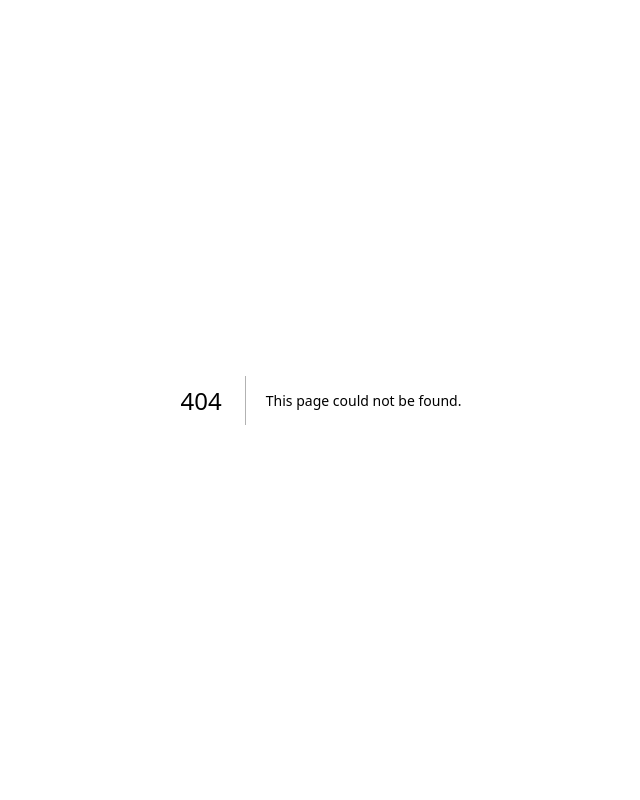
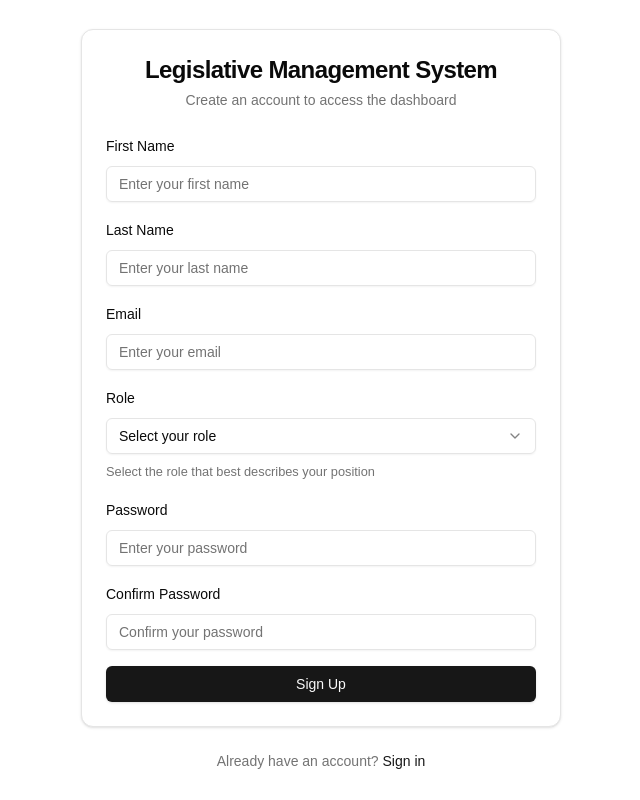
Before and after one commit to laurentcodes/lms, a Next.js app: page /sign-up in a window 1280 px wide. Before the commit this address had no page. Shown: the whole page, without its empty margins (319-959 px from the left). Built offline with nearby package versions, Linux system fonts and the light colour scheme.

Commit message:
feat: add sign up page, add create bill functionality mock

```diff
--- a/app/page.tsx
+++ b/app/(auth)/page.tsx
@@ -1,4 +1,6 @@
 'use client';
+
+import Link from 'next/link';
 
 // form
 import { zodResolver } from '@hookform/resolvers/zod';
@@ -27,7 +29,7 @@ import { Button } from '@/components/ui/button';
 import { Input } from '@/components/ui/input';
 
 // store
-import { authStore } from './store';
+import { authStore } from '../store';
 
 const signInSchema = z.object({
 	email: z
@@ -57,12 +59,13 @@ export default function SignIn() {
 	};
 
 	return (
-		<main className='container max-w-lg mx-auto min-h-screen flex items-center justify-center p-4'>
+		<main className='container max-w-lg mx-auto min-h-screen flex flex-col items-center justify-center p-4 space-y-6'>
 			<Card className='w-full'>
 				<CardHeader className='space-y-1'>
 					<CardTitle className='text-2xl text-center'>
 						Legislative Management System
 					</CardTitle>
+
 					<CardDescription className='text-center'>
 						Sign in to access the dashboard
 					</CardDescription>
@@ -114,6 +117,16 @@ export default function SignIn() {
 					</Form>
 				</CardContent>
 			</Card>
+
+			<div className='text-center text-sm text-muted-foreground'>
+				Don't have an account?{' '}
+				<Link
+					href='/sign-up'
+					className='text-primary font-medium hover:underline'
+				>
+					Create an account
+				</Link>
+			</div>
 		</main>
 	);
 }
--- /dev/null
+++ b/app/(auth)/sign-up/page.tsx
@@ -0,0 +1,249 @@
+'use client';
+
+import Link from 'next/link';
+
+// form
+import { zodResolver } from '@hookform/resolvers/zod';
+import { useForm } from 'react-hook-form';
+import * as z from 'zod';
+
+// components
+import {
+	Card,
+	CardContent,
+	CardDescription,
+	CardHeader,
+	CardTitle,
+} from '@/components/ui/card';
+
+import {
+	Form,
+	FormControl,
+	FormDescription,
+	FormField,
+	FormItem,
+	FormLabel,
+	FormMessage,
+} from '@/components/ui/form';
+
+import {
+	Select,
+	SelectContent,
+	SelectItem,
+	SelectTrigger,
+	SelectValue,
+} from '@/components/ui/select';
+
+import { Button } from '@/components/ui/button';
+import { Input } from '@/components/ui/input';
+
+// store
+import { authStore } from '@/app/store';
+
+const AVAILABLE_ROLES = [
+	'Legislator',
+	'Committee Member',
+	'Staff Member',
+	// 'Administrator',
+	// 'Legal Advisor',
+	// 'Policy Analyst',
+	// 'Research Assistant',
+] as const;
+
+export default function SignUp() {
+	const { register } = authStore();
+
+	const signUpSchema = z
+		.object({
+			firstName: z.string().min(1, 'First name is required'),
+			lastName: z.string().min(1, 'Last name is required'),
+			email: z
+				.string()
+				.min(1, 'Email is required')
+				.email('Please enter a valid email'),
+			role: z.enum(AVAILABLE_ROLES, {
+				required_error: 'Please select your role',
+				invalid_type_error: 'Please select a valid role',
+			}),
+			password: z.string().min(6, 'Password must be at least 6 characters'),
+			passwordConfirm: z
+				.string()
+				.min(6, 'Password confirmation must be at least 6 characters'),
+		})
+		.refine((data) => data.password === data.passwordConfirm, {
+			message: "Passwords don't match",
+			path: ['passwordConfirm'],
+		});
+
+	const defaultValues = {
+		firstName: '',
+		lastName: '',
+		email: '',
+		role: undefined,
+		password: '',
+		passwordConfirm: '',
+	};
+
+	const methods = useForm<z.infer<typeof signUpSchema>>({
+		resolver: zodResolver(signUpSchema),
+		defaultValues,
+	});
+
+	const { handleSubmit, control } = methods;
+
+	const onSubmit = (values: z.infer<typeof signUpSchema>) => {
+		const user = {
+			id: 1,
+			name: `${values.firstName} ${values.lastName}`,
+			email: values.email,
+			role: values.role,
+		};
+		register(user);
+	};
+
+	return (
+		<main className='container max-w-lg mx-auto min-h-screen flex flex-col items-center justify-center p-4 space-y-6'>
+			<Card className='w-full'>
+				<CardHeader className='space-y-1'>
+					<CardTitle className='text-2xl text-center'>
+						Legislative Management System
+					</CardTitle>
+
+					<CardDescription className='text-center'>
+						Create an account to access the dashboard
+					</CardDescription>
+				</CardHeader>
+
+				<CardContent>
+					<Form {...methods}>
+						<form onSubmit={handleSubmit(onSubmit)} className='space-y-4'>
+							<FormField
+								control={control}
+								name='firstName'
+								render={({ field }) => (
+									<FormItem>
+										<FormLabel>First Name</FormLabel>
+										<FormControl>
+											<Input placeholder='Enter your first name' {...field} />
+										</FormControl>
+										<FormMessage />
+									</FormItem>
+								)}
+							/>
+
+							<FormField
+								control={control}
+								name='lastName'
+								render={({ field }) => (
+									<FormItem>
+										<FormLabel>Last Name</FormLabel>
+										<FormControl>
+											<Input placeholder='Enter your last name' {...field} />
+										</FormControl>
+										<FormMessage />
+									</FormItem>
+								)}
+							/>
+
+							<FormField
+								control={control}
+								name='email'
+								render={({ field }) => (
+									<FormItem>
+										<FormLabel>Email</FormLabel>
+										<FormControl>
+											<Input
+												type='email'
+												placeholder='Enter your email'
+												{...field}
+											/>
+										</FormControl>
+										<FormMessage />
+									</FormItem>
+								)}
+							/>
+
+							<FormField
+								control={control}
+								name='role'
+								render={({ field }) => (
+									<FormItem>
+										<FormLabel>Role</FormLabel>
+										<Select
+											onValueChange={field.onChange}
+											defaultValue={field.value}
+										>
+											<FormControl>
+												<SelectTrigger>
+													<SelectValue placeholder='Select your role' />
+												</SelectTrigger>
+											</FormControl>
+											<SelectContent>
+												{AVAILABLE_ROLES.map((role) => (
+													<SelectItem key={role} value={role}>
+														{role}
+													</SelectItem>
+												))}
+											</SelectContent>
+										</Select>
+										<FormDescription>
+											Select the role that best describes your position
+										</FormDescription>
+										<FormMessage className='font-medium' />
+									</FormItem>
+								)}
+							/>
+
+							<FormField
+								control={control}
+								name='password'
+								render={({ field }) => (
+									<FormItem>
+										<FormLabel>Password</FormLabel>
+										<FormControl>
+											<Input
+												type='password'
+												placeholder='Enter your password'
+												{...field}
+											/>
+										</FormControl>
+										<FormMessage />
+									</FormItem>
+								)}
+							/>
+
+							<FormField
+								control={control}
+								name='passwordConfirm'
+								render={({ field }) => (
+									<FormItem>
+										<FormLabel>Confirm Password</FormLabel>
+										<FormControl>
+											<Input
+												type='password'
+												placeholder='Confirm your password'
+												{...field}
+											/>
+										</FormControl>
+										<FormMessage />
+									</FormItem>
+								)}
+							/>
+
+							<Button type='submit' className='w-full'>
+								Sign Up
+							</Button>
+						</form>
+					</Form>
+				</CardContent>
+			</Card>
+
+			<div className='text-center text-sm text-muted-foreground'>
+				Already have an account?{' '}
+				<Link href='/' className='text-primary font-medium hover:underline'>
+					Sign in
+				</Link>
+			</div>
+		</main>
+	);
+}
--- a/app/dashboard/legislative/bills/create/page.tsx
+++ b/app/dashboard/legislative/bills/create/page.tsx
@@ -2,6 +2,8 @@
 
 import Link from 'next/link';
 import { useState } from 'react';
+import { toast } from 'sonner';
+import { useRouter } from 'next/navigation';
 
 // form
 import { zodResolver } from '@hookform/resolvers/zod';
@@ -39,7 +41,7 @@ import { Input } from '@/components/ui/input';
 import { Textarea } from '@/components/ui/textarea';
 
 // store
-import { billStore } from '@/app/store';
+import { billStore, authStore } from '@/app/store';
 
 // utils
 import { getFileTypeLabel } from '@/utils/functions';
@@ -54,12 +56,13 @@ const ACCEPTED_FILE_TYPES = [
 const MAX_FILE_SIZE = 10 * 1024 * 1024; // 10MB
 
 export default function CreateBill() {
+	const router = useRouter();
+
+	const { user } = authStore();
+	const { billCategories } = billStore();
+
 	const [attachments, setAttachments] = useState<File[]>([]);
 	const [fullText, setFullText] = useState('');
-
-	const { billCategories } = billStore();
-
-	console.log(billCategories);
 
 	const createBillSchema = z.object({
 		title: z.string().min(1, 'Title is required'),
@@ -74,7 +77,7 @@ export default function CreateBill() {
 	const defaultValues = {
 		title: '',
 		description: '',
-		sponsors: '',
+		sponsors: user?.name || '',
 		fullText: '',
 	};
 
@@ -107,6 +110,12 @@ export default function CreateBill() {
 	function onSubmit(values: z.infer<typeof createBillSchema>) {
 		// TODO: Implement form submission with attachments
 		console.log({ ...values, attachments });
+
+		toast.success('Bill created successfully');
+
+		setTimeout(() => {
+			router.push('/dashboard/legislative');
+		}, 3000);
 	}
 
 	return (
--- a/app/store.ts
+++ b/app/store.ts
@@ -18,6 +18,7 @@ interface AuthStore {
 	setIsAuthenticated: (isAuthenticated: boolean) => void;
 	login: (email: string, password: string) => void;
 	logout: () => void;
+	register: (user: User) => void;
 }
 
 const authStore = create<AuthStore>((set) => ({
@@ -63,6 +64,18 @@ const authStore = create<AuthStore>((set) => ({
 			window.location.href = '/';
 		}, 2000);
 	},
+	register: (user: User) => {
+		// Simulate a registration process
+		set({ user });
+		set({ isAuthenticated: true });
+		setCookie('isAuthenticated', 'true', 4 * 3600);
+
+		toast.success('Registered successfully.');
+
+		setTimeout(() => {
+			window.location.href = '/dashboard';
+		}, 2000);
+	},
 }));
 
 interface BillStore {
```
